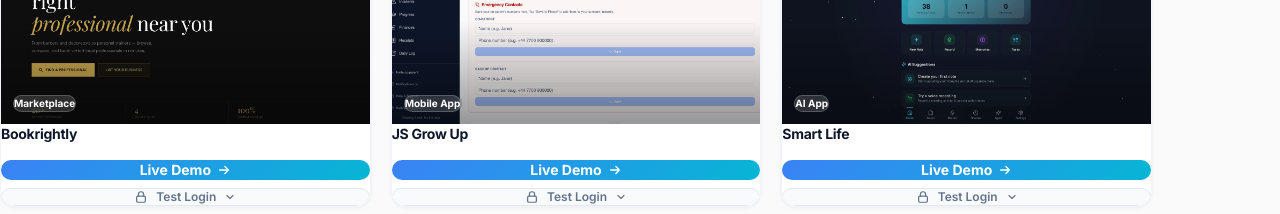
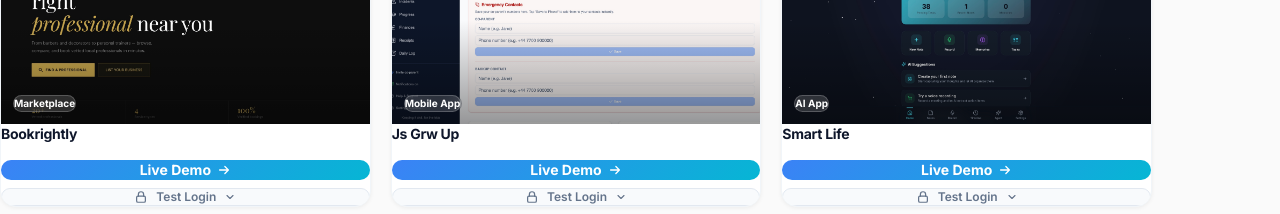
Before and after one commit to dean1234533/deanburt-dev, a React (Vite) app: page / in a window 1280 px wide. Shown: the part 940-1154 px from the top of the page. Built offline with nearby package versions, Linux system fonts and the light colour scheme.

Commit message:
Fix app name to Js Grw Up

```diff
--- a/src/App.jsx
+++ b/src/App.jsx
@@ -5,7 +5,7 @@ const CYAN = "#06b6d4";
 
 const apps = [
   { name: "Bookrightly", tag: "Marketplace", demo: "https://www.bookrightly.co.uk/", img: "/images/1.jpg", testLogin: true },
-  { name: "JS Grow Up", tag: "Mobile App", demo: "https://js-grw-up.com/", img: "/images/2.jpg", testLogin: true },
+  { name: "Js Grw Up", tag: "Mobile App", demo: "https://js-grw-up.com/", img: "/images/2.jpg", testLogin: true },
   { name: "Smart Life", tag: "AI App", demo: "https://smart-life-app.pages.dev/", img: "/images/3.jpg", testLogin: true },
   { name: "DB's AI Trainer", tag: "AI App", demo: "https://pt-ai-helper.pages.dev/#/login", img: "/images/4.jpg", testLogin: true },
   { name: "Bella Flor Jewellery", tag: "E-Commerce", demo: "https://www.bellaflorjewellery.co.uk/", img: "/images/5.jpg", website: true },
```
